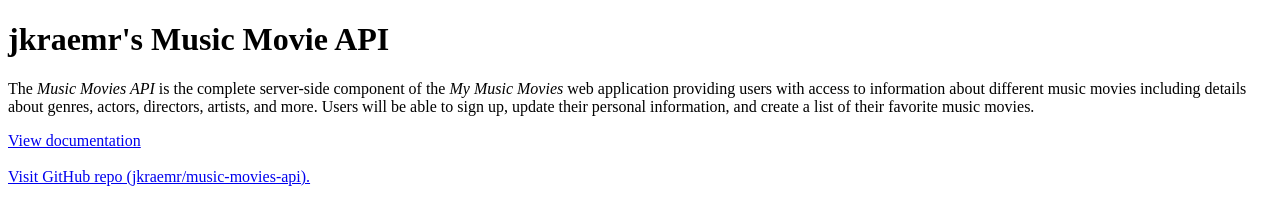
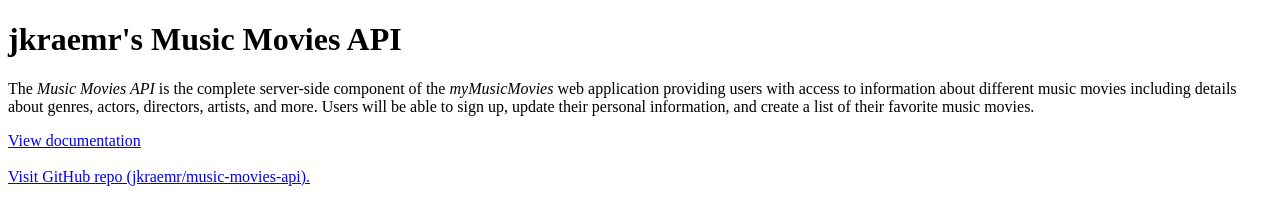
Before and after one commit to jkraemr/music-movies-api, a website: page index.html in a window 1280 px wide. Drawn offline with Linux system fonts and the light colour scheme.

Commit message:
Update index

```diff
--- a/index.html
+++ b/index.html
@@ -9,17 +9,21 @@
 <body>
 
   <header>
-    <h1>jkraemr&#39;s Music Movie API</h1>
+    <h1>jkraemr&#39;s Music Movies API</h1>
   </header>
 
   <main>
-    <p>The <em>Music Movies API</em> is the complete server-side component of the <em>My Music Movies</em> web application providing users with access to information about different music movies including details about genres, actors, directors, artists, and more. Users will be able to sign up, update their personal information, and create a list of their favorite music movies.</p>
+    <p>The <em>Music Movies API</em> is the complete server-side component of the <em>myMusicMovies</em> web application
+      providing users with access to information about different music movies including details about genres, actors,
+      directors, artists, and more. Users will be able to sign up, update their personal information, and create a list
+      of their favorite music movies.</p>
 
     <a href="./documentation">View documentation</a>
 
     <br><br>
 
-    <a href="https://github.com/jkraemr/music-movies-api" target="_blank">Visit GitHub repo (jkraemr/music-movies-api).</a>
+    <a href="https://github.com/jkraemr/music-movies-api" target="_blank">Visit GitHub repo
+      (jkraemr/music-movies-api).</a>
 
   </main>
 
```
